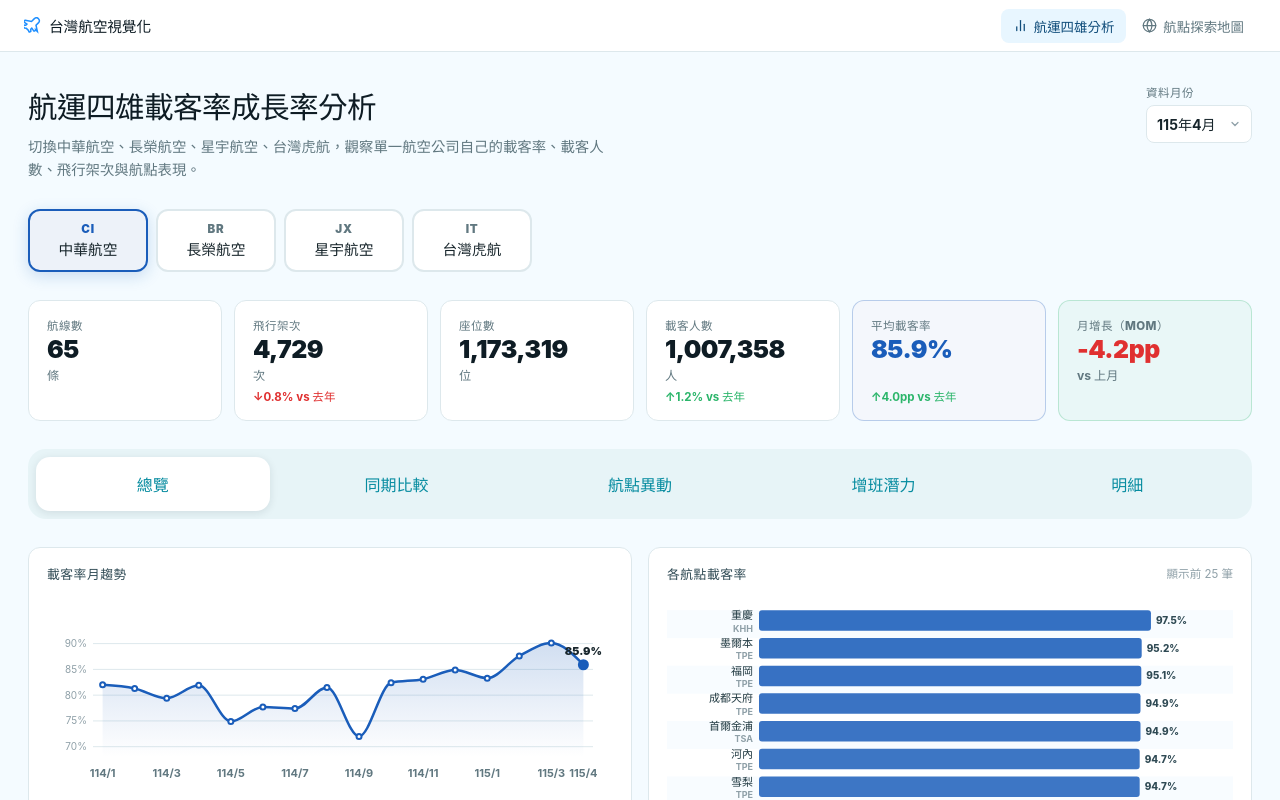
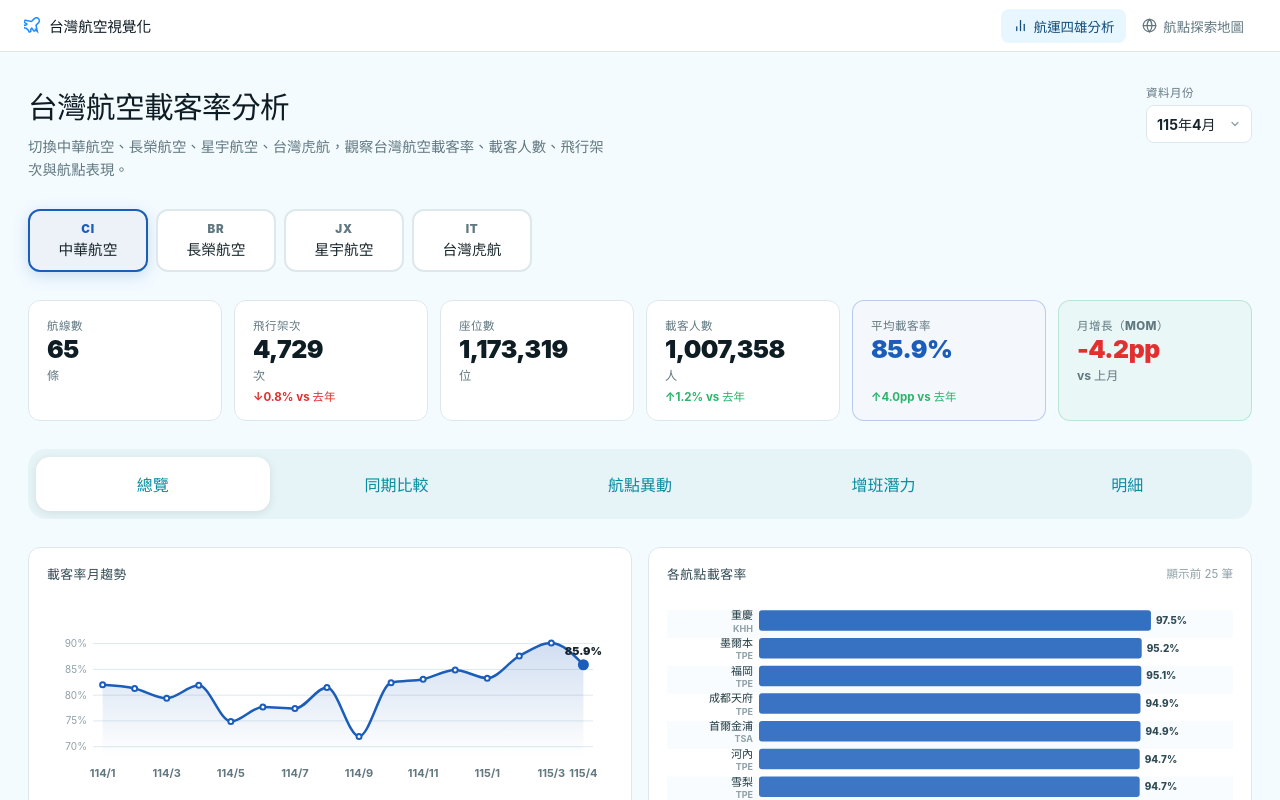
Before and after one commit to LouisKoXiang/taiwan-airline-loadfactor-map, a Vue app: page / in a window 1280 px wide. Built offline with nearby package versions, Linux system fonts and the light colour scheme.

Commit message:
docs: clarify SEO and data source disclaimer

```diff
--- a/index.html
+++ b/index.html
@@ -5,9 +5,9 @@
     <meta name="viewport" content="width=device-width, initial-scale=1.0" />
 
     <!-- ── 主要 SEO 設定 ─────────────────────────────────────────────── -->
-    <title>台灣航運四雄載客率分析｜中華航空、長榮航空、星宇航空、台灣虎航</title>
-    <meta name="description" content="比較中華航空、長榮航空、星宇航空、台灣虎航的每月載客率、載客人數、飛行架次與航點表現，使用民航局公開資料製作互動式航空數據視覺化。" />
-    <meta name="keywords" content="台灣航空, 航運四雄, 載客率, 中華航空, 長榮航空, 星宇航空, 台灣虎航, 民航局, 航線統計, 航點分析, 航空股, 航空公司比較" />
+    <title>台灣航空載客率分析｜中華航空、長榮航空、星宇航空、台灣虎航</title>
+    <meta name="description" content="台灣航空載客率查詢與比較工具，整理中華航空、長榮航空、星宇航空、台灣虎航的每月載客率、載客人數、飛行架次與航點表現，使用民航局公開資料製作互動式航空數據視覺化。" />
+    <meta name="keywords" content="台灣航空載客率, 台灣航空 載客率, 台灣航空, 航運四雄, 載客率, 中華航空載客率, 長榮航空載客率, 星宇航空載客率, 台灣虎航載客率, 民航局, 航線統計, 航點分析, 航空股, 航空公司比較" />
     <meta name="robots" content="index, follow" />
 
     <!-- ── 標準網址 ────────────────────────────────────────────────── -->
@@ -15,18 +15,18 @@
 
     <!-- ── Open Graph 社群分享資訊 ───────────────────────────────────────────────── -->
     <meta property="og:type"        content="website" />
-    <meta property="og:site_name"   content="台灣航運四雄載客率分析" />
+    <meta property="og:site_name"   content="台灣航空載客率分析" />
     <meta property="og:locale"      content="zh_TW" />
     <meta property="og:url"         content="https://taiwan-airline-loadfactor-map.example.com/" />
-    <meta property="og:title"       content="台灣航運四雄載客率分析｜中華航空、長榮航空、星宇航空、台灣虎航" />
-    <meta property="og:description" content="比較中華航空、長榮航空、星宇航空、台灣虎航的每月載客率、載客人數、飛行架次與航點表現，使用民航局公開資料製作互動式航空數據視覺化。" />
+    <meta property="og:title"       content="台灣航空載客率分析｜中華航空、長榮航空、星宇航空、台灣虎航" />
+    <meta property="og:description" content="台灣航空載客率查詢與比較工具，整理中華航空、長榮航空、星宇航空、台灣虎航的每月載客率、載客人數、飛行架次與航點表現，使用民航局公開資料製作互動式航空數據視覺化。" />
     <meta property="og:image"       content="https://taiwan-airline-loadfactor-map.example.com/og-image.png" />
     <!-- 正式上線前請將 og:image 換成實際的 1200×630 圖片路徑。 -->
 
     <!-- ── Twitter 分享卡片 ─────────────────────────────────────────────── -->
     <meta name="twitter:card"        content="summary_large_image" />
-    <meta name="twitter:title"       content="台灣航運四雄載客率分析｜中華航空、長榮航空、星宇航空、台灣虎航" />
-    <meta name="twitter:description" content="比較中華航空、長榮航空、星宇航空、台灣虎航的每月載客率、載客人數、飛行架次與航點表現，使用民航局公開資料製作互動式航空數據視覺化。" />
+    <meta name="twitter:title"       content="台灣航空載客率分析｜中華航空、長榮航空、星宇航空、台灣虎航" />
+    <meta name="twitter:description" content="台灣航空載客率查詢與比較工具，整理中華航空、長榮航空、星宇航空、台灣虎航的每月載客率、載客人數、飛行架次與航點表現，使用民航局公開資料製作互動式航空數據視覺化。" />
     <meta name="twitter:image"       content="https://taiwan-airline-loadfactor-map.example.com/og-image.png" />
 
     <!-- ── 結構化資料 ──────────────────────────────────────────── -->
@@ -38,16 +38,17 @@
           "@type": "WebSite",
           "@id": "https://taiwan-airline-loadfactor-map.example.com/#website",
           "url": "https://taiwan-airline-loadfactor-map.example.com/",
-          "name": "台灣航運四雄載客率分析",
-          "description": "比較中華航空、長榮航空、星宇航空、台灣虎航的每月載客率、載客人數、飛行架次與航點表現，使用民航局公開資料製作互動式航空數據視覺化。",
+          "name": "台灣航空載客率分析",
+          "description": "台灣航空載客率查詢與比較工具，整理中華航空、長榮航空、星宇航空、台灣虎航的每月載客率、載客人數、飛行架次與航點表現，使用民航局公開資料製作互動式航空數據視覺化。",
           "inLanguage": "zh-TW"
         },
         {
           "@type": "Dataset",
           "@id": "https://taiwan-airline-loadfactor-map.example.com/#dataset",
-          "name": "台灣四大航空公司每月載客率資料集",
+          "name": "台灣航空載客率每月資料集",
           "description": "依據中華民國交通部民用航空局每月公開統計表，整理中華航空、長榮航空、星宇航空與台灣虎航的每月航線表現。資料可持續擴充，每匯入一份新月份 ODS 即自動合併。指標涵蓋載客率、載客人數、飛行架次、座位數，以及各航點入境與出境旅客人數，出發機場包含桃園（TPE）、高雄（KHH）、松山（TSA）、台中（RMQ）。",
           "url": "https://taiwan-airline-loadfactor-map.example.com/",
+          "isBasedOn": "https://www.caa.gov.tw/article.aspx?a=1752&lang=1",
           "license": "https://data.gov.tw/license",
           "isPartOf": {
             "@type": "DataCatalog",
--- a/src/utils/seo.ts
+++ b/src/utils/seo.ts
@@ -4,7 +4,7 @@
 // pageUrl() 目前已輸出正式網址格式，不含 hash。
 
 const SITE_BASE = 'https://taiwan-airline-loadfactor-map.example.com'
-const SITE_NAME = '台灣航運四雄載客率分析'
+const SITE_NAME = '台灣航空載客率分析'
 const OG_IMAGE  = `${SITE_BASE}/og-image.png`
 // 正式上線前請將 og-image.png 換成實際 1200×630 圖片。
 
@@ -21,19 +21,19 @@ interface PageMeta {
 const PAGE_META: Record<string, PageMeta> = {
   'airline-growth': {
     title:
-      '台灣航運四雄載客率分析｜中華航空、長榮航空、星宇航空、台灣虎航',
+      '台灣航空載客率分析｜中華航空、長榮航空、星宇航空、台灣虎航',
     description:
-      '比較中華航空、長榮航空、星宇航空、台灣虎航的每月載客率、載客人數、飛行架次與航點表現，使用民航局公開資料製作互動式航空數據視覺化。',
+      '台灣航空載客率查詢與比較工具，整理中華航空、長榮航空、星宇航空、台灣虎航的每月載客率、載客人數、飛行架次與航點表現，使用民航局公開資料製作互動式航空數據視覺化。',
     path: '/',
     image: OG_IMAGE,
     keywords:
-      '台灣航空, 航運四雄, 載客率, 中華航空, 長榮航空, 星宇航空, 台灣虎航, 民航局, 航線統計, 航點分析, 航空股, 航空公司比較',
+      '台灣航空載客率, 台灣航空 載客率, 台灣航空, 航運四雄, 載客率, 中華航空載客率, 長榮航空載客率, 星宇航空載客率, 台灣虎航載客率, 民航局, 航線統計, 航點分析, 航空股, 航空公司比較',
   },
   'route-explorer': {
     title:
-      '台灣航點探索地圖｜航空公司航線與載客率視覺化',
+      '台灣航空載客率航點地圖｜航空公司航線視覺化',
     description:
-      '以互動式地圖探索台灣出發航線，查看各航點載客率、載客人數、飛行架次，以及不同航空公司的航點排名。',
+      '以互動式地圖探索台灣航空載客率與航點表現，查看台灣出發航線的載客人數、飛行架次，以及不同航空公司的航點排名。',
     path: '/routes',
     image: OG_IMAGE,
   },
--- a/src/views/AirlineGrowthView.vue
+++ b/src/views/AirlineGrowthView.vue
@@ -38,8 +38,8 @@ const yoyFlight = computed(() => {
     <!-- ── 頁面標題 ─────────────────────────────────────────────── -->
     <header class="growth-header">
       <div class="growth-header-text">
-        <h1>航運四雄載客率成長率分析</h1>
-        <p>切換中華航空、長榮航空、星宇航空、台灣虎航，觀察單一航空公司自己的載客率、載客人數、飛行架次與航點表現。</p>
+        <h1>台灣航空載客率分析</h1>
+        <p>切換中華航空、長榮航空、星宇航空、台灣虎航，觀察台灣航空載客率、載客人數、飛行架次與航點表現。</p>
       </div>
       <!-- 月份選擇器 -->
       <div class="month-select-wrap">
@@ -136,14 +136,18 @@ const yoyFlight = computed(() => {
 
     <!-- ── 關於本頁（內容 SEO） ──────────────────────────────────────── -->
     <section class="seo-blurb" aria-label="關於本頁">
-      <h2>關於台灣航運四雄載客率分析</h2>
+      <h2>關於台灣航空載客率分析</h2>
       <p>
-        本頁使用中華民國交通部民用航空局公開資料，整理<strong>中華航空</strong>、<strong>長榮航空</strong>、<strong>星宇航空</strong>與<strong>台灣虎航</strong>的每月航線表現。
+        本頁提供台灣航空載客率查詢與比較，使用中華民國交通部民用航空局公開資料，整理<strong>中華航空</strong>、<strong>長榮航空</strong>、<strong>星宇航空</strong>與<strong>台灣虎航</strong>的每月航線表現。
         資料涵蓋載客率（Load Factor）、載客人數、飛行架次、座位數與入出境旅客分布，供讀者觀察各航空公司自身的月度營運變化。
       </p>
       <p>
         切換左上角的航空公司按鈕與月份選擇器，可逐一檢視各公司的航點表現；趨勢圖顯示所選航空公司的月均載客率變化；同期比較 Tab 可對照去年同月表現。
       </p>
+      <p>
+        資料來源為交通部民用航空局公開統計頁面「國際及兩岸定期航線班機載客率－按航線及航空公司分」。
+        本站為非官方二次整理與視覺化工具，資料可能因原始檔更新、解析規則、航點代碼映射或四捨五入而產生差異；正式數據請以民航局原始公告為準。本頁內容僅供研究與資料探索，不構成投資、營運或交易建議。
+      </p>
     </section>
   </div>
 </template>
```
Also changed, not shown: 1 other file (tests, documents, lock files or other folders).
